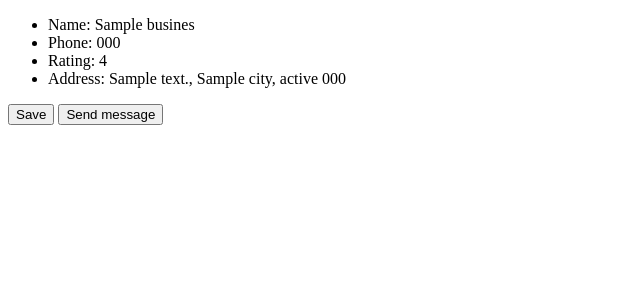
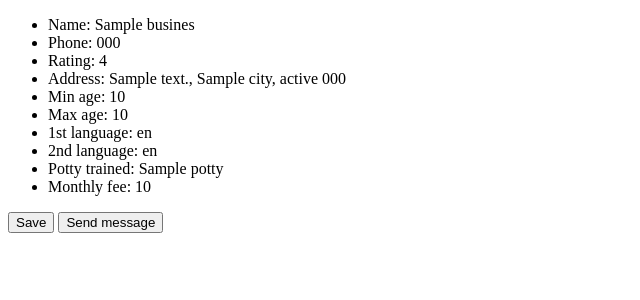
Before and after one commit to daisyguxi/Daycare-project, a Flask app: template templates/saveandcontact.html in a window 1280 px wide. Shown: the top 300 px of the page, without its empty margins (0-640 px from the left). Run offline with Flask 2, Linux system fonts and the light colour scheme; the template is opened without the code that fills it: most values are stand-ins (such as "Sample title", 1, 10 or a date in 2020).

Commit message:
Updated project

```diff
--- a/crud.py
+++ b/crud.py
@@ -34,11 +34,11 @@ def create_daycare(name, kid_age_low, kid_age_high, monthly_fee, languages, pott
     """Create and return a new daycare"""
     daycare = Daycare(
         name=name,
-        kid_age_low=kid_age_low,
-        kid_age_high=kid_age_high,
+        age_low=age_low,
+        age_high=age_high,
         monthly_fee=monthly_fee,
         languages=languages,
-        potty_train=potty_train,
+        potty=potty,
         zipcode=zipcode
     )
 
--- a/model.py
+++ b/model.py
@@ -28,11 +28,11 @@ class Daycare(db.Model):
 
     daycare_id = db.Column(db.Integer, autoincrement=True, primary_key=True)
     name = db.Column(db.String, nullable=False)
-    kid_age_low = db.Column(db.Float, nullable=False)
-    kid_age_high = db.Column(db.Float, nullable=False)
+    age_low = db.Column(db.Float, nullable=False)
+    age_high = db.Column(db.Float, nullable=False)
     monthly_fee = db.Column(db.Integer, nullable=False)
     languages = db.Column(db.String, nullable=False)
-    potty_train = db.Column(db.Boolean)
+    potty = db.Column(db.Boolean)
     zipcode  = db.Column(db.Integer)
 
     def __repr__(self):
--- a/server.py
+++ b/server.py
@@ -5,6 +5,7 @@ from model import connect_to_db, db
 import crud, os, requests
 from pprint import pprint
 from random import choice
+import json
 
 from jinja2 import StrictUndefined
 app = Flask(__name__)
@@ -160,20 +161,32 @@ def signin():
 #                             phone=phone,
 #                             location=location,
 #                             image=image)
-@app.route('/search/<name>/<zipcode>', methods=["POST"])
-def daycareDetail(name, zipcode):
+@app.route('/daycare_detail')
+def daycareDetail():
     #address = request.form.get('city')
     #phone = request.form.get('phone')
+    name = request.args.get('name')
+    zipcode = request.args.get('zipcode')
+    fakedata = request.args.get('fakedata')
+    fakedata = fakedata.replace("\'", "\"")
+    fakedata = json.loads(fakedata)
+
+
+
     url = "https://api.yelp.com/v3/businesses/search"
     auth = {'Authorization': 'Bearer %s' % YELP_KEY}
     payload = {'limit': '1', 'location': zipcode, 'term': name}
 
     #print(name)
+    print(fakedata)
+    print("\n"*5)
+    print(type(fakedata))
 
     data = requests.get(url, params=payload, headers=auth).json()
     #print(data, 'LINE 169 DATA')
     return render_template('saveandcontact.html',
-                           data=data)
+                           data=data,
+                           fake_data=fakedata)
 
     #return data
 
--- a/templates/saveandcontact.html
+++ b/templates/saveandcontact.html
@@ -9,6 +9,12 @@
   <li id="phone">Phone: {{ business["phone"] }}</li>
   <li id="rating">Rating: {{ business["rating"] }}</li>
   <li id="street">Address: {{ business["location"]["address1"] }}, {{ business["location"]["city"] }}, {{ business["location"]["state"] }} {{ business["location"]["zip_code"] }}</li>
+  <li id="agelow">Min age: {{ fake_data["age_low"]}}</li>
+  <li id="agehigh">Max age: {{ fake_data["age_high"]}}</li>
+  <li id="languages1">1st language: {{ fake_data["languages1"] }}</li>
+  <li id="languages2">2nd language: {{ fake_data["languages2"] }}</li>
+  <li id="potty">Potty trained: {{ fake_data["potty"] }}</li>
+  <li id="fee">Monthly fee: {{ fake_data["monthly_fee"] }}</li>
 </ul>
 
 
```
Also changed, not shown: templates/daycare.html (+8 -8 lines).
